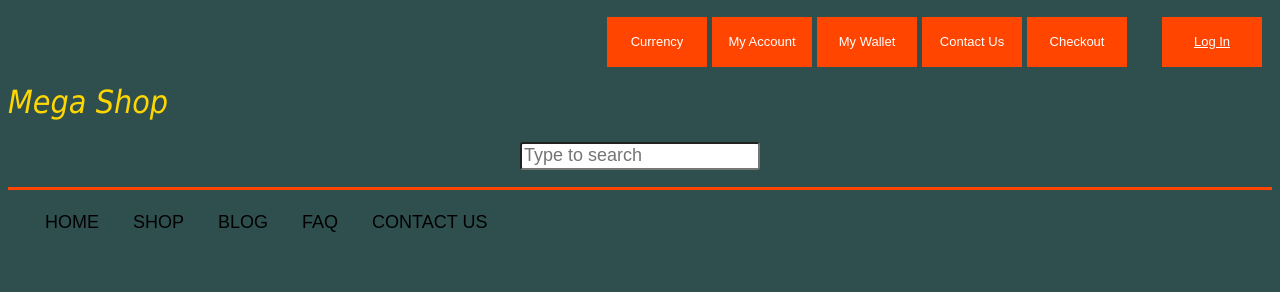
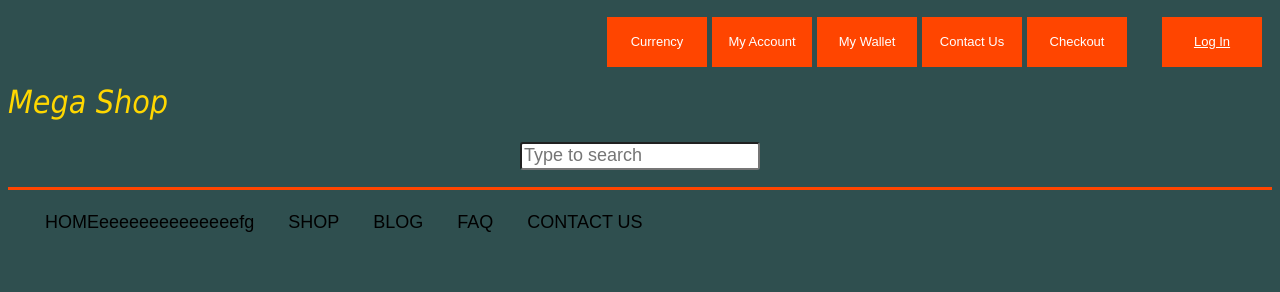
Before and after one commit to Belo001/Ameatur-Website, a plain HTML site: page ABOUT US.HTML in a window 1280 px wide. Shown: the top 292 px of the page. Drawn offline with Linux system fonts and the light colour scheme.

Commit message:
Update ABOUT US.HTML

```diff
--- a/ABOUT US.HTML
+++ b/ABOUT US.HTML
@@ -382,7 +382,7 @@
 
     <div class="link-box">
 
-    <a href="https://Belo001.github.io/Ameatur-Website/Index.html">HOME</a>
+    <a href="https://Belo001.github.io/Ameatur-Website/Index.html">HOMEeeeeeeeeeeeeeefg</a>
     <a href="https://Belo001.github.io/Ameatur-Website/SHOP.HTML">SHOP</a>
     <a href="https://Belo001.github.io/Ameatur-Website/BLOG.HTML">BLOG</a>
     <a href="https://Belo001.github.io/Ameatur-Website/FAQ.HTML">FAQ</a>
```
